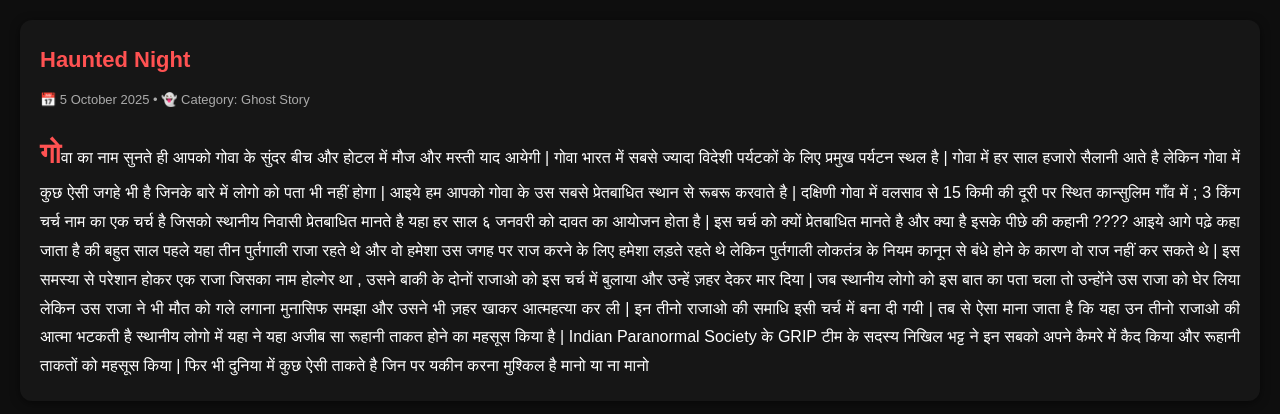
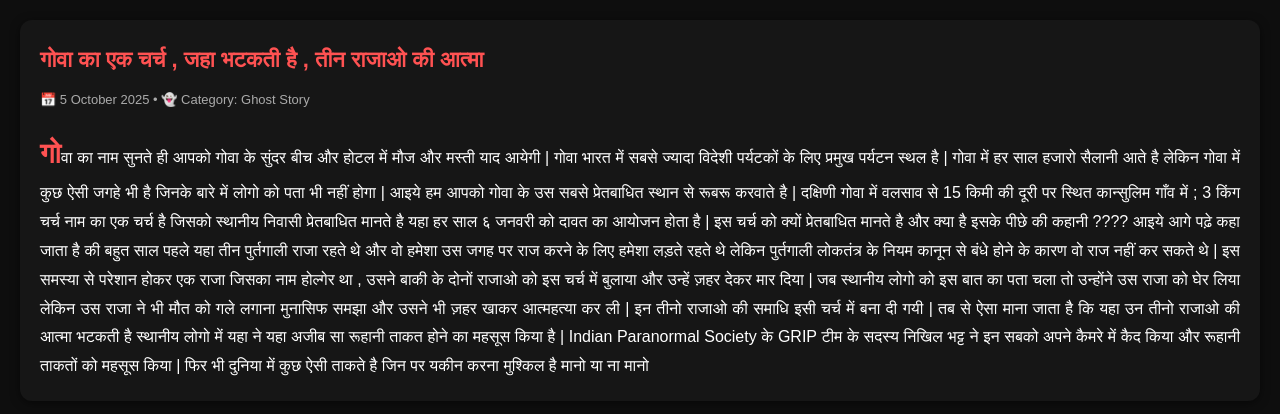
Before and after one commit to beingsamir/online, a plain HTML site: page story2.html in a window 1280 px wide. Drawn offline with Linux system fonts and the light colour scheme.

Commit message:
Update story2.html

```diff
--- a/story2.html
+++ b/story2.html
@@ -44,7 +44,7 @@
 <body>
 
 <div class="container">
-  <div class="title">Haunted Night</div>
+  <div class="title">गोवा का एक चर्च , जहा भटकती है , तीन राजाओ की आत्मा</div>
   <div class="meta">📅 5 October 2025 • 👻 Category: Ghost Story</div>
 
   <div class="story">
```
